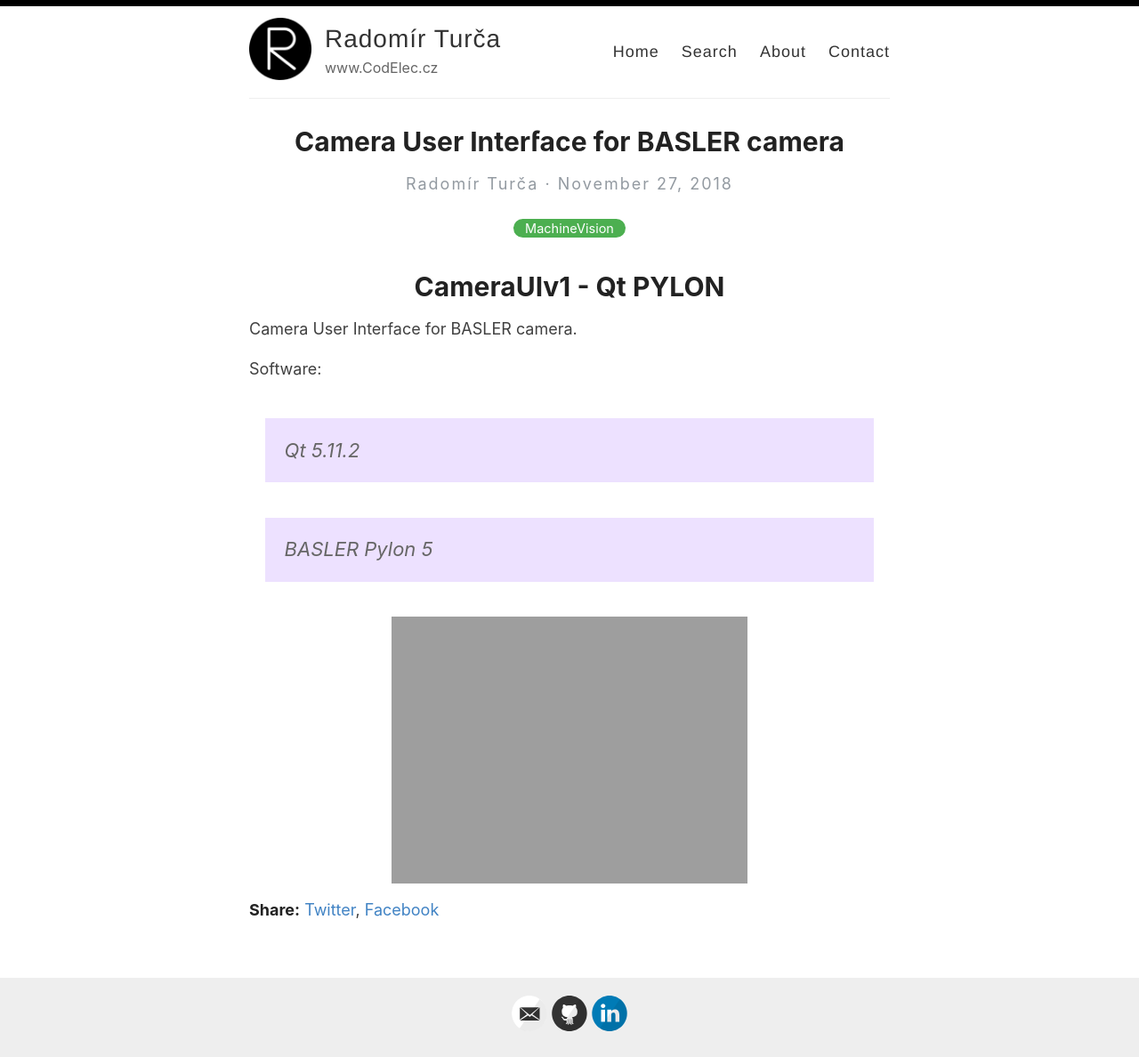
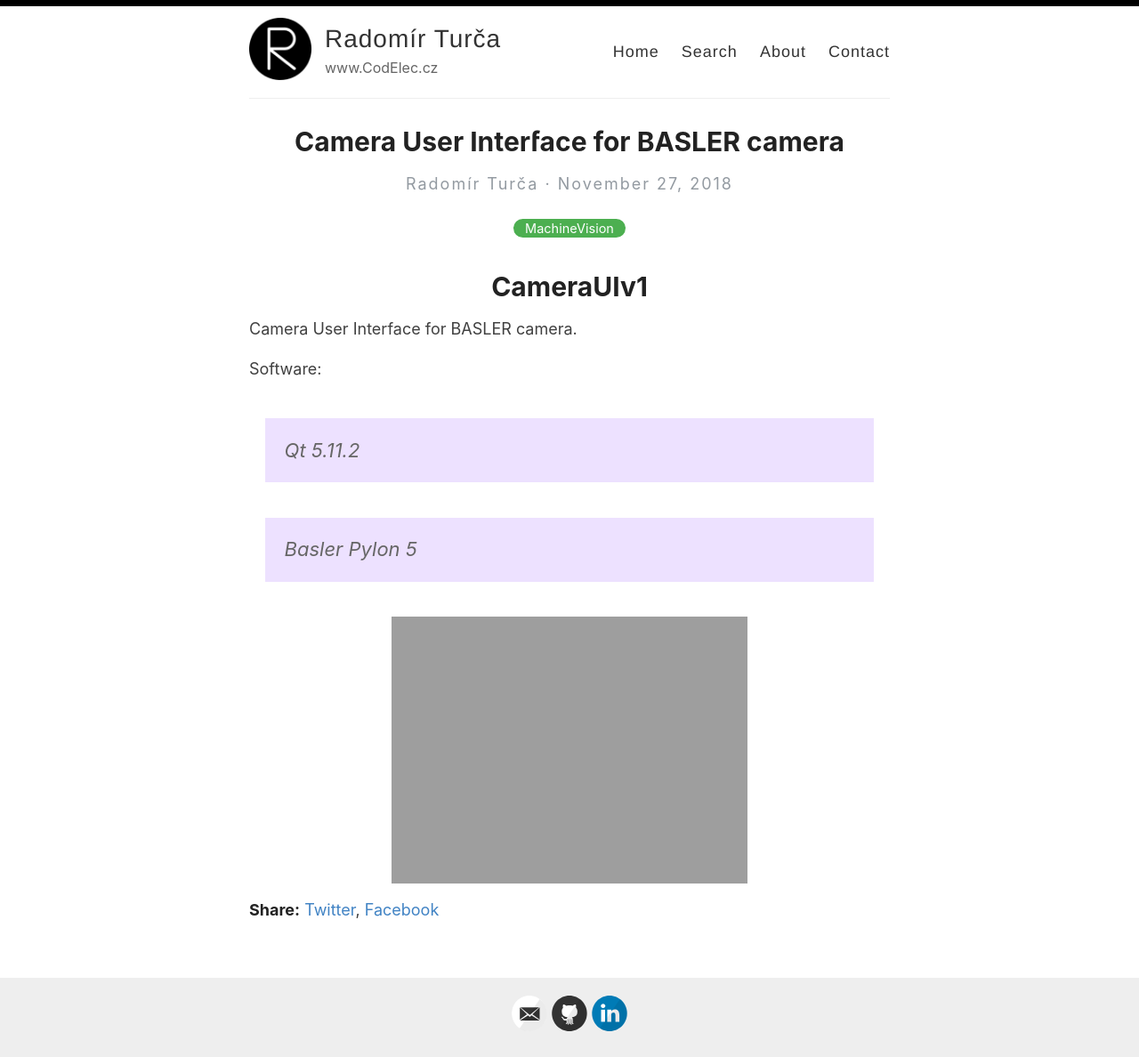
Before and after one commit to CodElecCz/codeleccz.github.io, a Jekyll site: the page built from _posts/2018-11-27-camerauiv1.md, in a window 1280 px wide. Shown: the whole page at 89% size. Built offline with Jekyll 4.4.1, drawn with Linux system fonts in a browser that asks for light colours.

Commit message:
Update 2018-11-27-camerauiv1.md

```diff
--- a/_posts/2018-11-27-camerauiv1.md
+++ b/_posts/2018-11-27-camerauiv1.md
@@ -4,7 +4,7 @@ title: Camera User Interface for BASLER camera
 categories: [MachineVision]
 ---
 
-# [CameraUIv1](https://codeleccz.github.io/CameraUIv1/) - Qt PYLON
+# [CameraUIv1](https://codeleccz.github.io/CameraUIv1/)
 
 Camera User Interface for BASLER camera.
 
@@ -12,6 +12,6 @@ Software:
 
 > Qt 5.11.2
 
-> BASLER Pylon 5
+> Basler Pylon 5
 
 ![Camera GUI](https://codeleccz.github.io/CameraUIv1/Qt%20Pylon.png)
```
